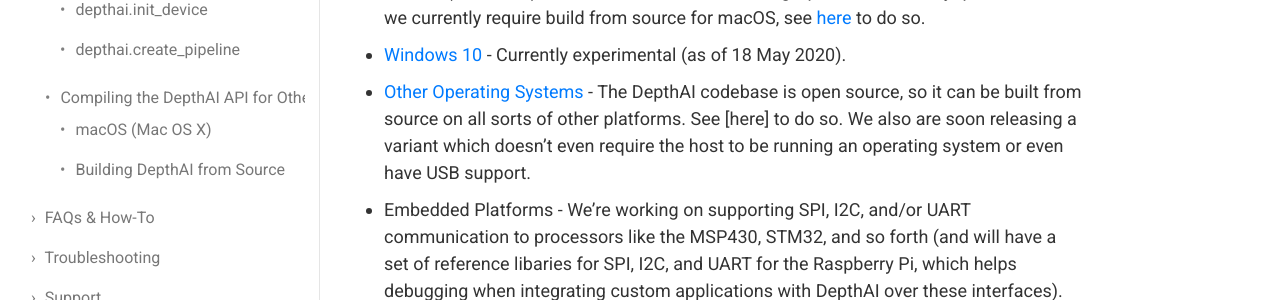
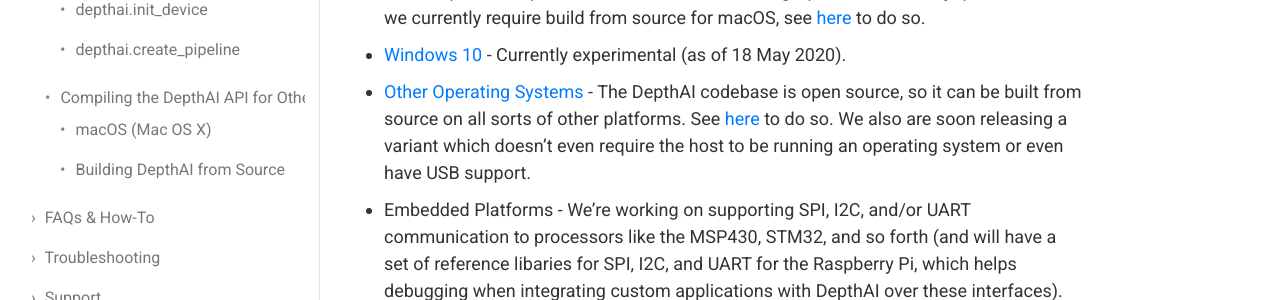
Before and after one commit to luxonis/depthai-docs-website, a Jekyll site: the page built from api.md, in a window 1280 px wide and 900 px high. Shown: the part 450-750 px from the top of the window. Built offline with Jekyll 4.4.1, drawn with Linux system fonts in a browser that asks for light colours; nearby versions of some CDN libraries; some of the changed lines change nothing that is shown.

Commit message:
fix link reference

```diff
--- a/api.md
+++ b/api.md
@@ -19,7 +19,7 @@
 * [Raspbian](#raspbian) - Python 3.7
 * [macOS](#macos) (Mac OS X) - Homebrew installation settings/permutations vary quite a bit so we currently require build from source for macOS, see [here](#macos) to do so.
 * [Windows 10](https://discuss.luxonis.com/d/39-depthai-sneak-peak-into-windows-support) - Currently experimental (as of 18 May 2020).
-* [Other Operating Systems](#compile_api) - The DepthAI codebase is open source, so it can be built from source on all sorts of other platforms.  See [here] to do so. We also are soon releasing a variant which doesn't even require the host to be running an operating system or even have USB support.
+* [Other Operating Systems](#compile_api) - The DepthAI codebase is open source, so it can be built from source on all sorts of other platforms.  See [here](#compile_api) to do so. We also are soon releasing a variant which doesn't even require the host to be running an operating system or even have USB support.
 * Embedded Platforms - We're working on supporting SPI, I2C, and/or UART communication to processors like the MSP430, STM32, and so forth (and will have a set of reference libaries for SPI, I2C, and UART for the Raspberry Pi, which helps debugging when integrating custom applications with DepthAI over these interfaces).
 
 ## Install System Dependencies
```
